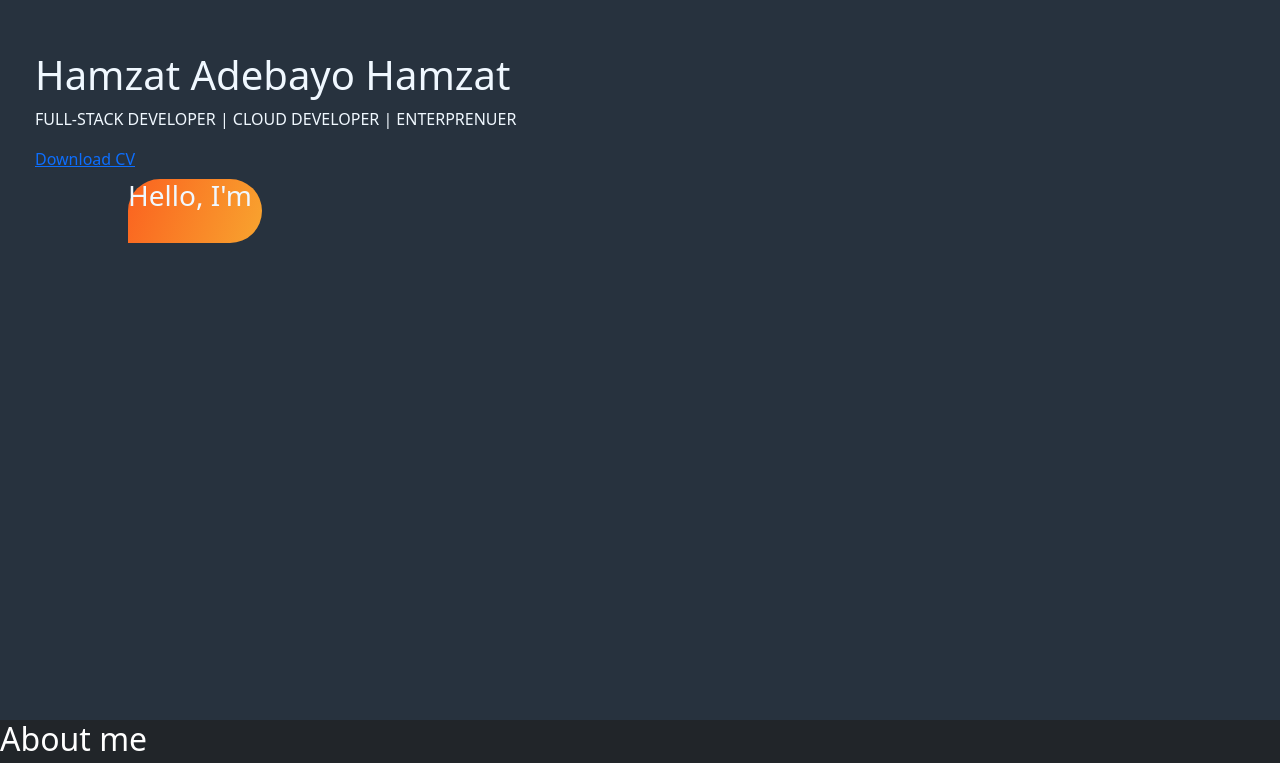
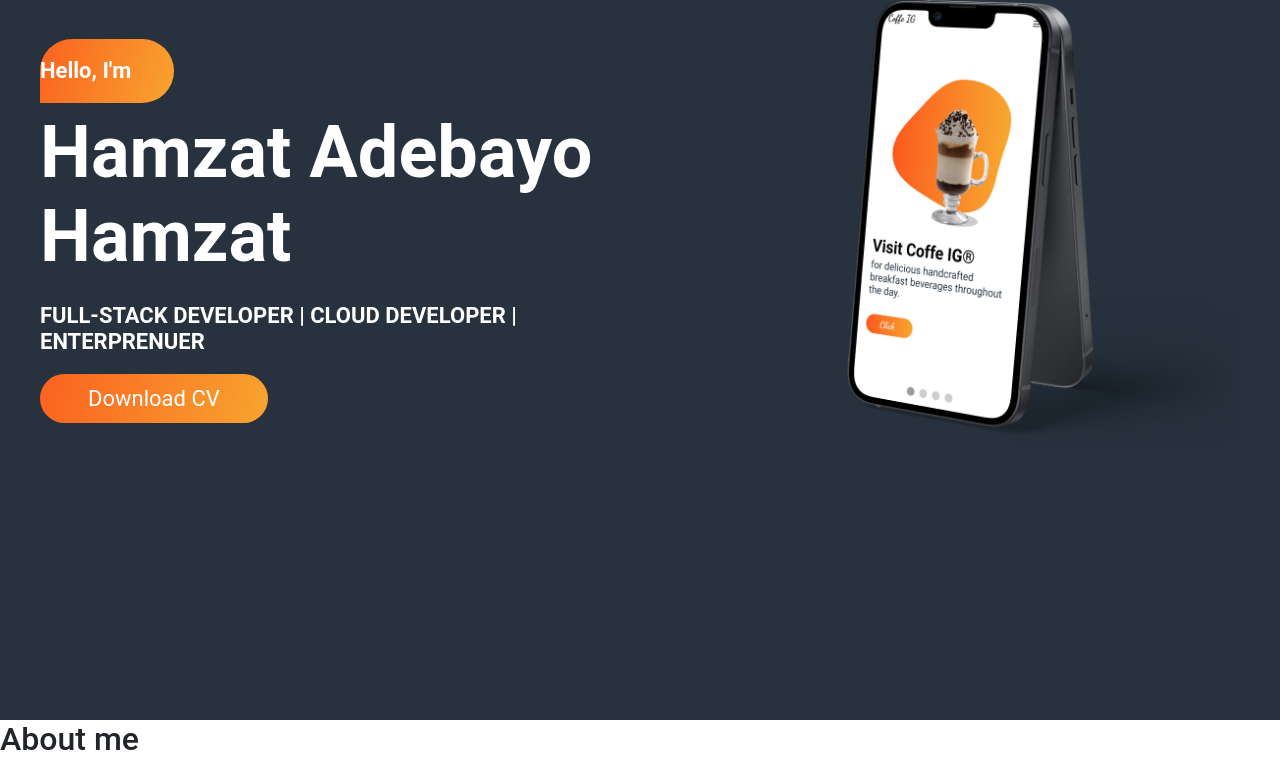
Before and after one commit to Blackburn0/Hamzat_website, a plain HTML site: page index.html in a window 1280 px wide. Shown: the top 763 px of the page. Drawn offline with nearby package versions, Linux system fonts and the light colour scheme; files whose address does not match are found by name.

Commit message:
first commit

```diff
--- a/index.html
+++ b/index.html
@@ -9,21 +9,23 @@
     <title>Hamzat Adebayo Hamzat</title>
 </head>
 <body>
-    <div class="one">
-        <div class="left">
-            <h3 class="h3">Hello, I'm</h3>
-            <h1>Hamzat Adebayo Hamzat</h1>
-            <p>FULL-STACK DEVELOPER | CLOUD DEVELOPER | ENTERPRENUER</p>
-            <!-- social media links here -->
-            <a href="test_file.zip" download>Download CV</a>
-        </div>
-        <div class="img1">
-            <img src="iPhone 13.png" alt="" class="img-fluid">
-            <!-- <img src="IMG_20220322_122045_1.jpg" alt="my picture" class="img-fluid" width="40%" height="40%"> -->
-            <!-- icon here -->
+    <div class="header-container">
+        <div class="wrapper">
+            <header>
+                <div class="hero-content">
+                    <h3>Hello, I'm</h3>
+                    <h1>Hamzat Adebayo Hamzat</h1>
+                    <p>FULL-STACK DEVELOPER | CLOUD DEVELOPER | ENTERPRENUER</p>
+                    <!-- social media links here -->
+                    <a href="test_file.zip" download>Download CV</a>
+                </div>
+
+                <div class="hero-image">
+                    <img src="images/iPhone 13.png" alt="" class="img-fluid">
+                </div>
+            </header>
         </div>
     </div>
-
 
     <!-- About me  -->
     <section class="two">
--- a/styles.css
+++ b/styles.css
@@ -1,34 +1,60 @@
-.one {
-    width: 1280px;
+*{
+    box-sizing: border-box;
+}
+body{
+    font-family: 'Roboto';
+}
+.wrapper {
+    width: 1200px;
+    margin: 0 auto;
+}
+.header-container{
+    background: #27323E;
     height: 720px;
-    background-color: #27323E;
 }
-.two {
-    background-color: #212529;
+header{
+    display: flex;
+    align-items: center;
+    justify-content: space-between;
+}
+header h1{
+    font-weight: 700;
+    font-size: 72px;
+    line-height: 84px;
+    display: flex;
+    align-items: center;
     color: #FFFFFF;
+    margin-bottom: 24px;
 }
-.img1{
-    position: absolute;
-    width: 470.66px;
-    height: 462.5px;
-    left: 380px;
-    top: 108px;
-}
-.left{
-    color: aliceblue;
-    position: absolute;
-    width: 681px;
-    height: 451px;
-    padding-left: 35px;
-    padding-top: 51px;
-    border-radius: [object Object]px;
-}
-.h3{
-    position: absolute;
+header h3{
+    font-family: 'Roboto';
+    font-style: normal;
+    font-weight: 700;
+    font-size: 22px;
+    line-height: 26px;
+    display: flex;
+    align-items: center;
+    color: #FFFFFF;
+    background: linear-gradient(108.35deg, #FC4A1A -36.03%, #F7B733 128.44%);
+border-radius: 40px 40px 40px 0px;
 width: 134px;
 height: 64px;
-left: 128px;
-top: 179px;
+}
+header p{
+    font-weight: 700;
+    font-size: 22px;
+    line-height: 26px;
+    display: flex;
+    align-items: center;
+    color: #FFFFFF;
+    width: 588px;
+    margin-bottom: 27px;
+}
+header a {
+    font-size: 22px;
+    color: #FFFFFF;
+    text-decoration: none;
     background: linear-gradient(108.35deg, #FC4A1A -36.03%, #F7B733 128.44%);
-border-radius: 40px 40px 40px 0px;
+    border-radius: 100px;
+    padding: 12px 48px;
 }
```
